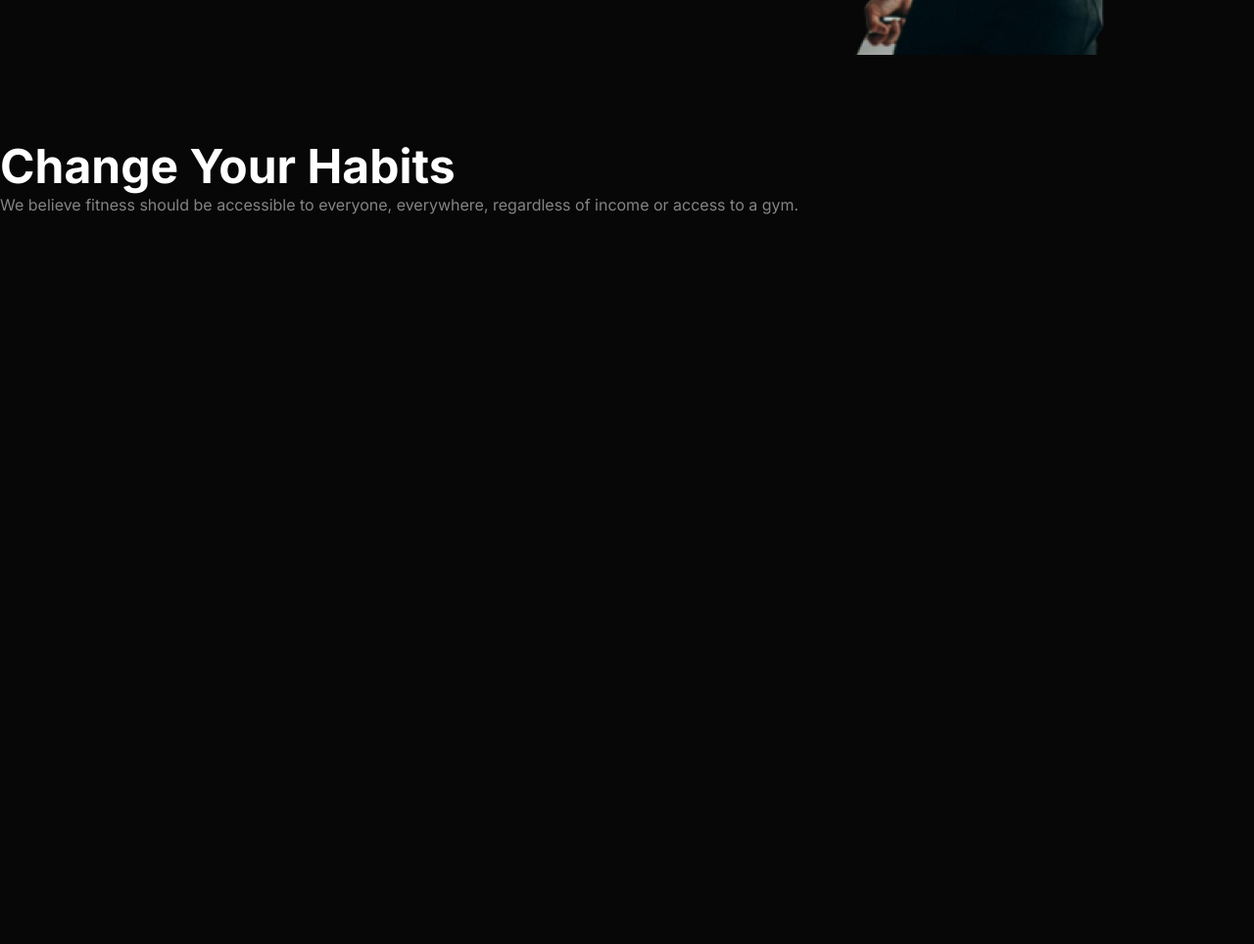
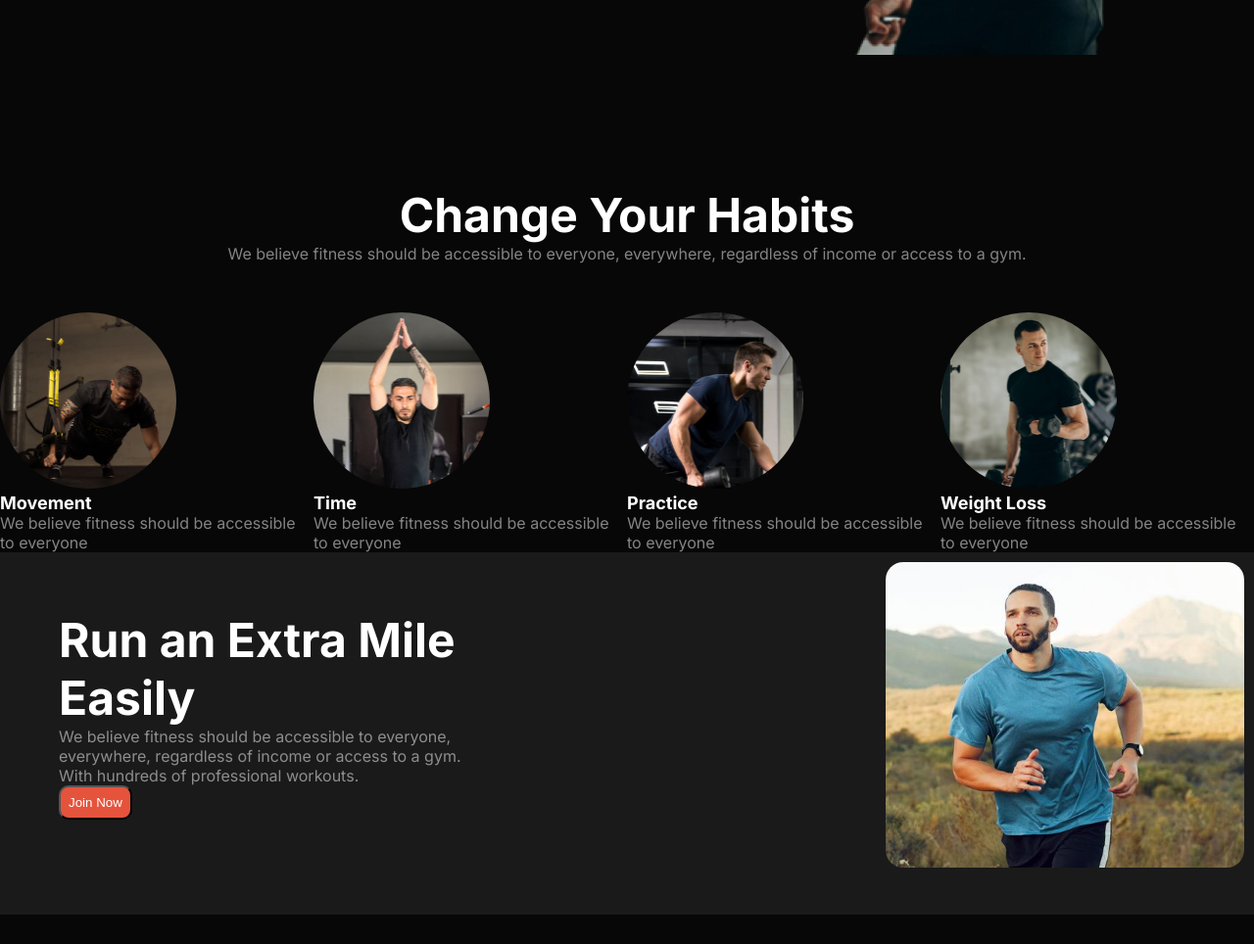
Before and after one commit to tayeebabintay/assignment2, a plain HTML site: page index.html in a window 1280 px wide. Shown: the part 738-1702 px from the top of the page at 98% size. Before the commit the page ends 957 px from the top, so only its background shows below. Drawn offline with Linux system fonts and the light colour scheme; a web font is replaced by a local one.

Commit message:
added run section

```diff
--- a/index.html
+++ b/index.html
@@ -94,12 +94,42 @@
                     income or access to a
                     gym.</p>
             </div>
-            <div>
-
+            <div class="image-part">
+                <div>
+                    <img src="images/image 3.png" alt="" class="img">
+                    <h1 class="img-text">Movement</h1>
+                    <p class="habit-content">We believe fitness should be accessible to everyone</p>
+                </div>
+                <div>
+                    <img src="images/image 2.png" alt="" class="img">
+                    <h1 class="img-text">Time</h1>
+                    <p class="habit-content">We believe fitness should be accessible to everyone</p>
+                </div>
+                <div>
+                    <img src="images/image 4.png" alt="" class="img">
+                    <h1 class="img-text">Practice</h1>
+                    <p class="habit-content">We believe fitness should be accessible to everyone</p>
+                </div>
+                <div>
+                    <img src="images/image 5.png" alt="" class="img">
+                    <h1 class="img-text">Weight Loss</h1>
+                    <p class="habit-content">We believe fitness should be accessible to everyone</p>
+                </div>
             </div>
         </div>
 
+        <!-- Run extra mile -->
 
+        <div class="run-container">
+            <div class="run-content">
+                <h1 class="habit-title">Run an Extra
+                    Mile Easily</h1>
+                <p class="habit-content">We believe fitness should be accessible to everyone, everywhere, regardless of
+                    income or access to a gym. With hundreds of professional workouts.</p>
+                <button class="button">Join Now</button>
+            </div>
+            <img src="images/run.jpg" alt="" class="run-image">
+        </div>
 
 
 
--- a/responsive.css
+++ b/responsive.css
@@ -16,4 +16,13 @@
         flex-direction: column;
     }
 
+    /* change your habit */
+
+    .image-part {
+        flex-direction: column;
+        justify-content: center;
+        align-items: center;
+        padding: 150px;
+    }
+
 }
--- a/style.css
+++ b/style.css
@@ -181,6 +181,12 @@
 
 /* <!-- change your habit section --> */
 
+.heading {
+    display: grid;
+    place-items: start center;
+    padding: 50px;
+}
+
 .habit-title {
     color: white;
     font-size: 48px;
@@ -190,3 +196,45 @@
     color: white;
     opacity: 0.5;
 }
+
+.img {
+    height: 180px;
+    width: 180px;
+    border-radius: 100%;
+}
+
+.img-text {
+    color: white;
+    font-size: 18px;
+    font-weight: 700px;
+}
+
+.image-part {
+    display: flex;
+}
+
+/* run extea mile */
+
+.run-content {
+    height: 290px;
+    width: 443px;
+    padding: 50px;
+}
+
+.run-image {
+    height: 312px;
+    width: 366px;
+    border-radius: 18px;
+    object-fit: none;
+    object-position: 70% 30%;
+}
+
+.run-container {
+    background-color: rgba(71, 69, 69, 0.308);
+    display: flex;
+    justify-content: space-between;
+    padding: 10px;
+    margin-bottom: 20px;
+    height: 350px;
+
+}
```
